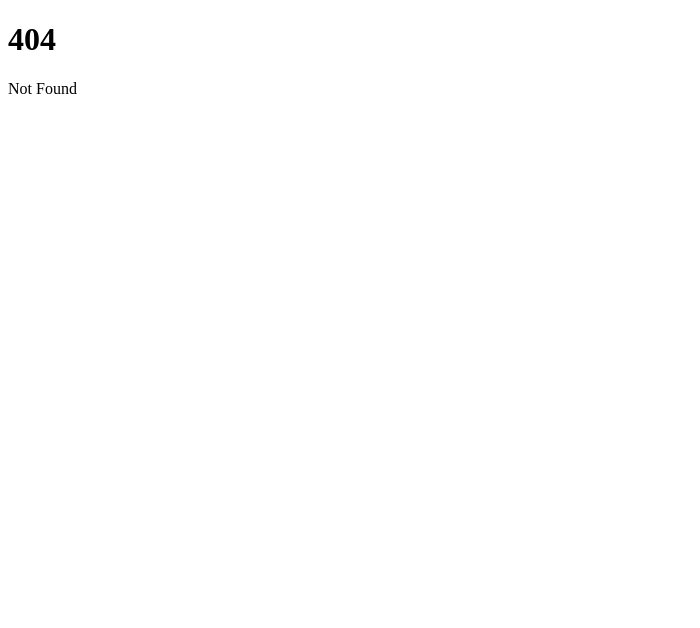
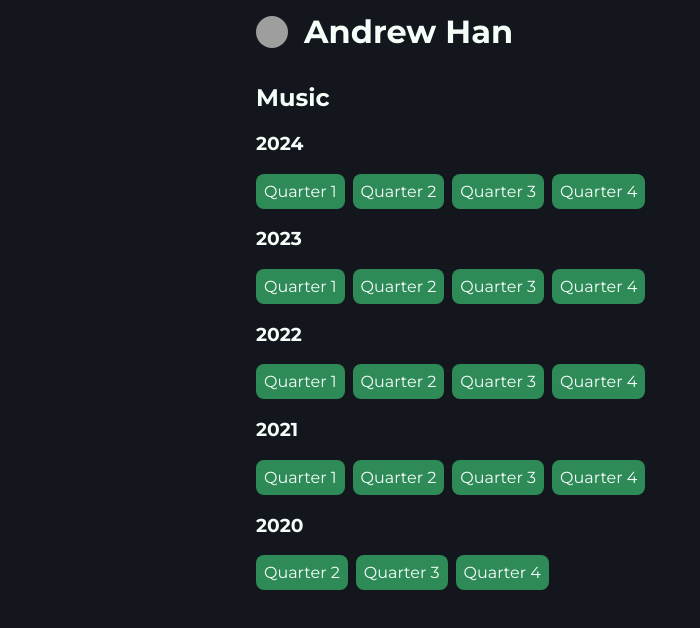
Before and after one commit to andrewthehan/andrewhan.dev, a SvelteKit app: page /music in a window 1280 px wide. Before the commit this address had no page. Shown: the top 628 px of the page, without its empty margins (0-700 px from the left). Built offline with nearby package versions, Linux system fonts and the light colour scheme; grey boxes are pictures that could not be loaded.

Commit message:
Add a music page.

```diff
--- a/src/app.css
+++ b/src/app.css
@@ -13,6 +13,7 @@
 }
 
 body {
+  margin: 0;
   background: var(--background-color);
   color: var(--foreground-color);
 }
--- /dev/null
+++ b/src/routes/+layout.svelte
@@ -0,0 +1,94 @@
+<script lang="ts">
+  import type { Snippet } from "svelte";
+  import "../app.css";
+
+  export let children: Snippet;
+</script>
+
+<svelte:head>
+  <title>Andrew Han</title>
+  <meta name="description" content="Andrew Han's personal site" />
+
+  <meta property="og:url" content="https://andrewhan.dev/" />
+  <meta property="og:type" content="website" />
+  <meta property="og:title" content="Andrew Han" />
+  <meta property="og:description" content="Andrew Han's personal site" />
+  <meta
+    property="og:image"
+    content="https://raw.githubusercontent.com/andrewthehan/butterfly/master/butterfly.png"
+  />
+</svelte:head>
+
+<div class="app">
+  <header>
+    <a href="/" class="home">
+      <img
+        class="logo"
+        src="https://raw.githubusercontent.com/andrewthehan/butterfly/master/butterfly.png"
+        alt="Andrew Han"
+        width="32"
+        height="32"
+      />
+      <h1 class="name">Andrew Han</h1>
+    </a>
+  </header>
+
+  <main>
+    <div class="main-content">
+      {@render children()}
+    </div>
+  </main>
+</div>
+
+<style>
+  .app {
+    display: flex;
+    flex-flow: column;
+    align-items: center;
+    height: 100vh;
+  }
+
+  header {
+    display: flex;
+    align-items: center;
+
+    padding: 12px 0;
+    width: 768px;
+    max-width: 90vw;
+  }
+
+  .home {
+    display: flex;
+    align-items: center;
+    text-decoration: none;
+  }
+
+  .logo {
+    border-radius: 50%;
+  }
+
+  .name {
+    margin: 0 1rem;
+  }
+
+  main {
+    width: 100%;
+    flex: 1;
+
+    display: flex;
+    flex-direction: column;
+    align-items: center;
+
+    overflow-y: auto;
+  }
+
+  .main-content {
+    display: flex;
+    flex-direction: column;
+
+    width: 768px;
+    max-width: 90vw;
+
+    height: 100%;
+  }
+</style>
--- a/src/routes/+page.svelte
+++ b/src/routes/+page.svelte
@@ -9,7 +9,7 @@
   import Piano from "lucide-svelte/icons/piano";
   import Twitch from "lucide-svelte/icons/twitch";
   import "../app.css";
-  import Link from "./Link.svelte";
+  import Link from "$lib/Link.svelte";
 
   const socials = [
     {
@@ -72,34 +72,10 @@
   ];
 </script>
 
-<svelte:head>
-  <title>Andrew Han</title>
-  <meta name="description" content="Andrew Han's personal site" />
-
-  <meta property="og:url" content="https://andrewhan.dev/" />
-  <meta property="og:type" content="website" />
-  <meta property="og:title" content="Andrew Han" />
-  <meta property="og:description" content="Andrew Han's personal site" />
-  <meta
-    property="og:image"
-    content="https://raw.githubusercontent.com/andrewthehan/butterfly/master/butterfly.png"
-  />
-</svelte:head>
-
-<div class="app">
-  <header>
-    <img
-      class="logo"
-      src="https://raw.githubusercontent.com/andrewthehan/butterfly/master/butterfly.png"
-      alt="Andrew Han"
-      width="32"
-      height="32"
-    />
-    <h1 class="name">Andrew Han</h1>
-  </header>
-
 <section>
-    <p>I am a software engineer with a passion for code design, music, and games.</p>
+  <p>
+    I am a software engineer with a passion for code design, games, and <a href="/music">music</a>.
+  </p>
 
   <div class="buttons">
     <a href="https://ko-fi.com/andrewthehan" target="_blank" rel="noopener noreferrer">
@@ -139,38 +115,8 @@
     {/if}
   {/each}
 </section>
-</div>
 
 <style>
-  :root {
-    display: flex;
-    flex-flow: column;
-    align-items: center;
-  }
-
-  .app {
-    display: flex;
-    flex-flow: column;
-
-    width: 768px;
-    max-width: 90vw;
-  }
-
-  header {
-    display: flex;
-    align-items: center;
-
-    margin: 12px 0;
-  }
-
-  .logo {
-    border-radius: 50%;
-  }
-
-  .name {
-    margin: 0 1rem;
-  }
-
   section {
     margin: 6px 0;
   }
--- /dev/null
+++ b/src/routes/music/+page.svelte
@@ -0,0 +1,132 @@
+<script lang="ts">
+  const playlists = [
+    {
+      year: 2020,
+      quarter: 2,
+      link: "https://youtube.com/playlist?list=PLmhoP55vqRdy-UXu-ElTPbU5FmVwIHOV3",
+    },
+    {
+      year: 2020,
+      quarter: 3,
+      link: "https://www.youtube.com/playlist?list=PLmhoP55vqRdwIleivI7v-zwM0WD5rGLFs",
+    },
+    {
+      year: 2020,
+      quarter: 4,
+      link: "https://www.youtube.com/playlist?list=PLmhoP55vqRdxLyTUhNJCe5e_puj5aQEUU",
+    },
+    {
+      year: 2021,
+      quarter: 1,
+      link: "https://www.youtube.com/playlist?list=PLmhoP55vqRdwNV_RW1o27JICQZhBx_FJm",
+    },
+    {
+      year: 2021,
+      quarter: 2,
+      link: "https://www.youtube.com/playlist?list=PLmhoP55vqRdwWlCTwqez_EhBuD1Cl9L55",
+    },
+    {
+      year: 2021,
+      quarter: 3,
+      link: "https://www.youtube.com/playlist?list=PLmhoP55vqRdwuBXjgAepfI9GGRyTUMQid",
+    },
+    {
+      year: 2021,
+      quarter: 4,
+      link: "https://www.youtube.com/playlist?list=PLmhoP55vqRdwTdz0BAQaiVyrzSteMFkHA",
+    },
+    {
+      year: 2022,
+      quarter: 1,
+      link: "https://www.youtube.com/playlist?list=PLmhoP55vqRdxd18st6uZV_AtgusPfEewA",
+    },
+    {
+      year: 2022,
+      quarter: 2,
+      link: "https://www.youtube.com/playlist?list=PLmhoP55vqRdyXmLLhtZRafCGznConzk7l",
+    },
+    {
+      year: 2022,
+      quarter: 3,
+      link: "https://www.youtube.com/playlist?list=PLmhoP55vqRdzMWiDjbj7np-XKd_RSSpWg",
+    },
+    {
+      year: 2022,
+      quarter: 4,
+      link: "https://www.youtube.com/playlist?list=PLmhoP55vqRdynUHQDZN2bPA8qwXU_S1Xy",
+    },
+    {
+      year: 2023,
+      quarter: 1,
+      link: "https://www.youtube.com/playlist?list=PLmhoP55vqRdwL6FQErq5RjRM7sXedFmtA",
+    },
+    {
+      year: 2023,
+      quarter: 2,
+      link: "https://www.youtube.com/playlist?list=PLmhoP55vqRdytUhD4Z01Ux5RCv8tyDSHq",
+    },
+    {
+      year: 2023,
+      quarter: 3,
+      link: "https://www.youtube.com/playlist?list=PLmhoP55vqRdzgS4AyP2l3-E8JWTq7eQDO",
+    },
+    {
+      year: 2023,
+      quarter: 4,
+      link: "https://www.youtube.com/playlist?list=PLmhoP55vqRdy2MMrYwjxTeQDswGC53XFU",
+    },
+    {
+      year: 2024,
+      quarter: 1,
+      link: "https://www.youtube.com/playlist?list=PLmhoP55vqRdxMXlYUpfm3pEA784q9g3hC",
+    },
+    {
+      year: 2024,
+      quarter: 2,
+      link: "https://www.youtube.com/playlist?list=PLmhoP55vqRdweNe6zHaIiqTOfzaxmIlFM",
+    },
+    {
+      year: 2024,
+      quarter: 3,
+      link: "https://www.youtube.com/playlist?list=PLmhoP55vqRdxq9FzAThAyveVVf0qdS_tF",
+    },
+    {
+      year: 2024,
+      quarter: 4,
+      link: "https://www.youtube.com/playlist?list=PLmhoP55vqRdzTyBfmxMw82FPzaySFFS47",
+    },
+  ];
+</script>
+
+<section>
+  <h2>Music</h2>
+  {#each Array.from(new Set(playlists.map((p) => p.year))).sort((a, b) => b - a) as year (year)}
+    <h3>{year}</h3>
+    <div class="chips">
+      {#each playlists.filter((p) => p.year === year) as { quarter, link } (link)}
+        <a href={link} target="_blank" rel="noopener noreferrer" class="chip">Quarter {quarter}</a>
+      {/each}
+    </div>
+  {/each}
+</section>
+
+<style>
+  .chips {
+    display: flex;
+    flex-wrap: wrap;
+    gap: 0.5rem;
+  }
+
+  .chip {
+    text-decoration: none;
+    padding: 0.5rem;
+    border-radius: 0.5rem;
+    background: var(--primary-color);
+    cursor: pointer;
+  }
+
+  .chip:hover {
+    filter: brightness(0.9);
+    color: inherit;
+  }
+</style>
```
Also changed, not shown: src/lib/Link.svelte (renamed from src/routes/Link.svelte). Lines whose indentation alone changed are shown as unchanged.
